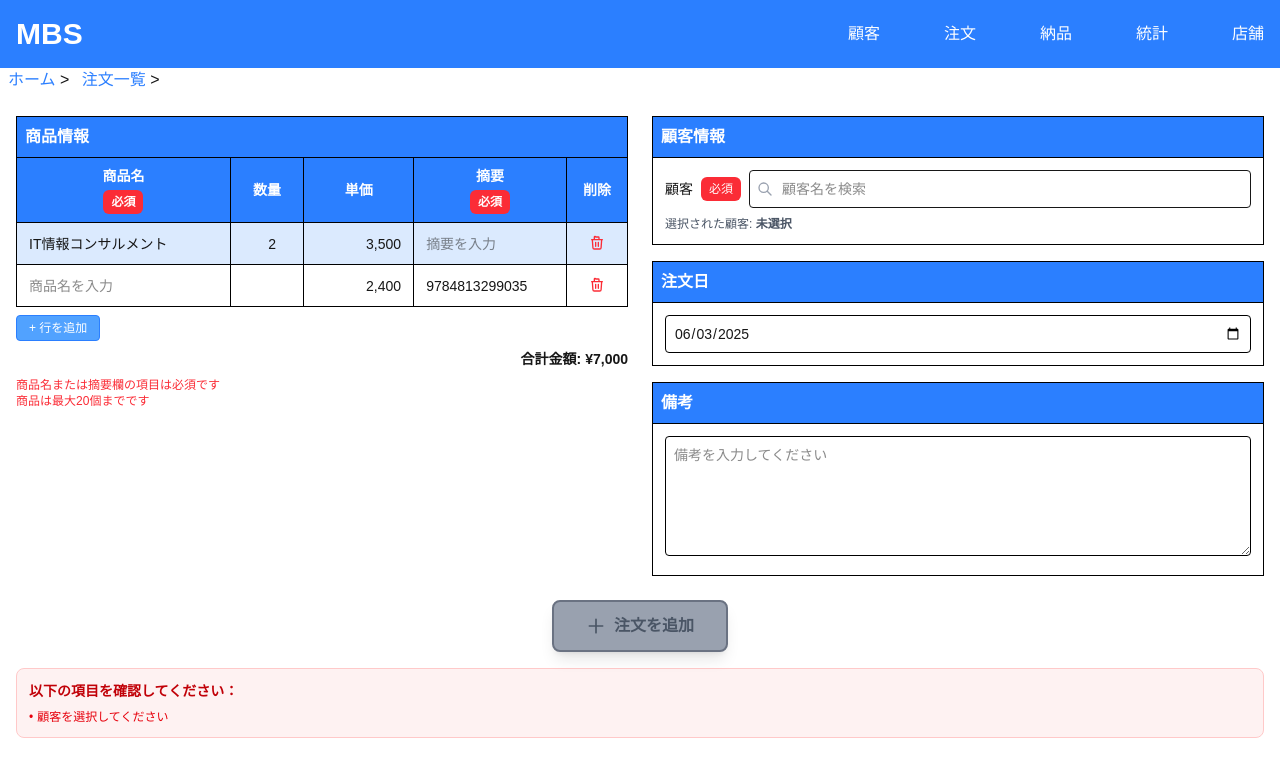
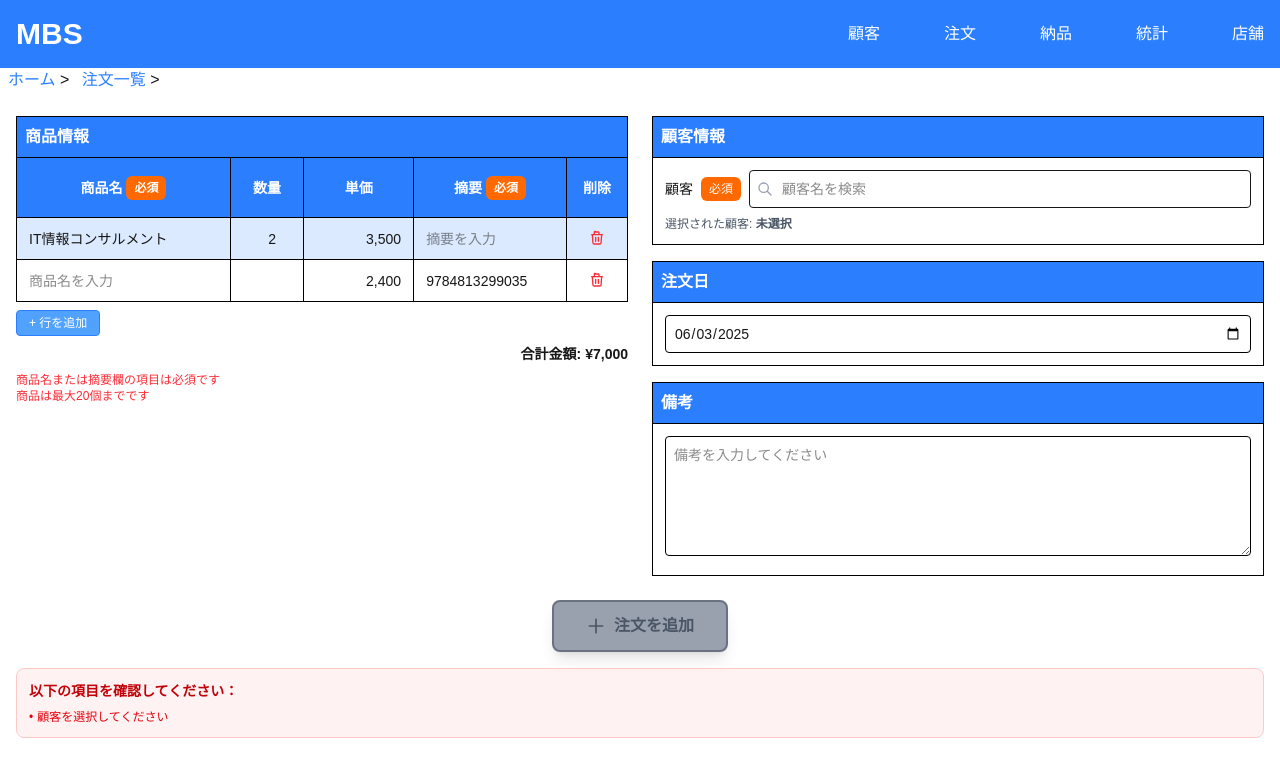
Before and after one commit to wasabi49/ocs-systemDevelopmentExercises, a Next.js app in the folder mbs/: page /Home/OrderList/Create in a window 1280 px wide. Shown: the top 776 px of the page. Built offline with nearby package versions, Linux system fonts and the light colour scheme.

Commit message:
style: 注文作成画面の必須表示の色を変更

```diff
--- a/mbs/app/Home/OrderList/Create/page.tsx
+++ b/mbs/app/Home/OrderList/Create/page.tsx
@@ -675,9 +675,9 @@ export default function OrderCreatePage() {
                 <thead>
                   <tr style={{height: '60px'}}>
                     <th className="border border-black px-1 sm:px-2 py-2 bg-blue-500 text-white" style={{width: '35%'}}>
-                      <div className="flex flex-col items-center justify-center gap-1">
+                      <div className="flex items-center justify-center gap-1">
                         <span className="text-xs sm:text-sm">商品名</span>
-                        <span className="bg-red-500 text-white text-xs px-1 sm:px-2 py-1 rounded-md">必須</span>
+                        <span className="bg-orange-500 text-white text-xs px-2 py-1 rounded-md">必須</span>
                       </div>
                     </th>
                     <th className="border border-black px-1 sm:px-2 py-2 bg-blue-500 text-white" style={{width: '12%'}}>
@@ -687,9 +687,9 @@ export default function OrderCreatePage() {
                       <span className="text-xs sm:text-sm">単価</span>
                     </th>
                     <th className="border border-black px-1 sm:px-2 py-2 bg-blue-500 text-white" style={{width: '25%'}}>
-                      <div className="flex flex-col items-center justify-center gap-1">
+                      <div className="flex items-center justify-center gap-1">
                         <span className="text-xs sm:text-sm">摘要</span>
-                        <span className="bg-red-500 text-white text-xs px-1 sm:px-2 py-1 rounded-md">必須</span>
+                        <span className="bg-orange-500 text-white text-xs px-2 py-1 rounded-md">必須</span>
                       </div>
                     </th>
                     <th className="border border-black px-1 sm:px-2 py-2 bg-blue-500 text-white" style={{width: '10%'}}>
@@ -815,7 +815,7 @@ export default function OrderCreatePage() {
                 <div className="flex flex-col sm:flex-row sm:items-center mb-2 gap-2">
                   <label className="text-xs sm:text-sm flex items-center gap-2 whitespace-nowrap">
                     顧客
-                    <span className="bg-red-500 text-white text-xs px-2 py-1 rounded-md">必須</span>
+                    <span className="bg-orange-500 text-white text-xs px-2 py-1 rounded-md">必須</span>
                   </label>
                   <div className="flex-1 relative">
                     <div className="flex items-center">
```
